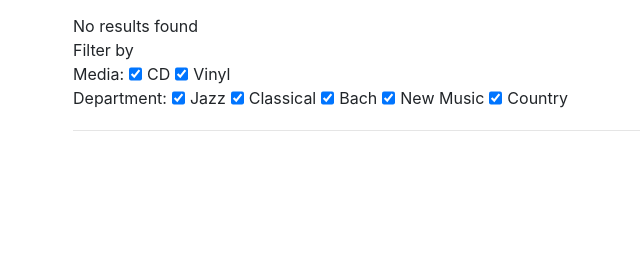
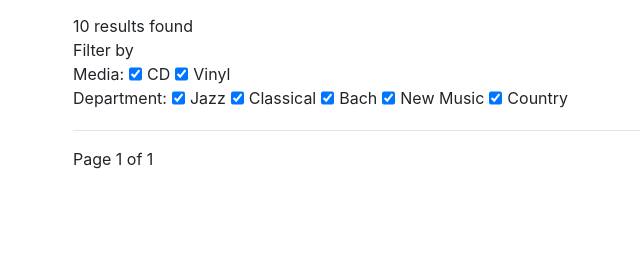
Before and after one commit to jkapilian/wkcr-catalog, a Flask app: template templates/search.html in a window 1280 px wide. Shown: the part 88-356 px from the top of the page, without its empty margins (12-652 px from the left). Run offline with Flask 2, Linux system fonts and the light colour scheme; the template is opened without the code that fills it: most values are stand-ins (such as "Sample title", 1, 10 or a date in 2020); some libraries are stand-ins or nearby versions.

Commit message:
Fix search pagination bugs

```diff
--- a/server.py
+++ b/server.py
@@ -197,6 +197,7 @@
 @app.route('/search/<query>')
 def search(query):
    page = request.args.get("page", default=1, type=int)
+   uc = request.args.get("uc", default="")
    global collection
    global client
    queryLower = query.lower()
@@ -274,7 +275,7 @@
    ret = unflatten(results)
    max_page = math.ceil(results["found"]/10)
 
-   return render_template('search.html', query=query, results=ret, version='search', term=term, page=page, max_page = max_page)
+   return render_template('search.html', uc=uc, query=query, len=results["found"], results=ret, version='search', term=term, page=page, max_page = max_page)
 
 @app.route('/view/<id>')
 def view(id):
--- a/static/main.css
+++ b/static/main.css
@@ -60,3 +60,7 @@
 	display: block;
 	margin: 0 auto;
 }
+
+.pag-button {
+	padding-right: 10px;
+}
--- a/static/results.js
+++ b/static/results.js
@@ -1,9 +1,12 @@
 $(document).ready(function() {
 	console.log(results);
+	checkLinks();
+	fixLinks();
 	listResults();
 
 	$("input").click(function() {
 		filters[this.id] = this.checked;
+		fixLinks();
 		listResults();
 	});
 });
@@ -28,6 +31,30 @@
 	"CD": "cd",
 	"Vinyl": "vinyl",
 	"Uncategorized": "uncategorized"
+}
+
+function checkLinks() {
+	let uc_arr = uc.split(',');
+	for (field of uc_arr) {
+		if (field != "") {
+			filters[field] = false;
+			$(`#${field}`).attr("checked", false);
+		}
+
+	}
+}
+
+function fixLinks() {
+	let str = "";
+	for (label in filters) {
+		if (filters[label] == false) {
+			str += label;
+			str += ",";
+		}
+	}
+	console.log(page)
+	$("#prev-button").attr("href", `?page=${page-1}&uc=${str}`);
+	$("#next-button").attr("href", `?page=${page+1}&uc=${str}`);
 }
 
 function listResults() {
@@ -101,10 +128,6 @@
 		}
 	}
 
-	$("#num-results").html(
-		`${count === 0 ? 'No' : count} result${count === 1 ? '' : 's'} found`
-	);
-
 	let regex = new RegExp(term, "i");
 	$(".info").each(function(_, element) {
 		$(element).html($(element).html().replace(regex, "<span class='bold'>$&</span>"))
--- a/templates/search.html
+++ b/templates/search.html
@@ -2,7 +2,7 @@
 
 {% block content %}
 
-<script>let results = {{results|tojson}}; let term="{{term}}"</script>
+<script>let results = {{results|tojson}}; let term="{{term}}"; let page = {{page}}; let uc = "{{uc}}";</script>
 <script src="{{url_for('static', filename='results.js')}}"></script>
 
 <div class="row title">
@@ -20,12 +20,12 @@
 <div class="col-md-12">
 
     <div class="row" id="num-results">
-        {% if results|length == 0 %}
+        {% if len == 0 %}
             No results found
-        {% elif results|length == 1 %}
+        {% elif len == 1 %}
             1 result found
         {% else %}
-            {{results|length}} results found
+            {{len}} results found
         {% endif %}
     </div>
 
@@ -52,12 +52,22 @@
 
 <div id="results"></div>
 
+
 <div id="pagination">
     {% if page > 1 %}
-        <a href="?page={{page - 1}}">prev</a>
+        <span class="pag-button">
+            <a id="prev-button" href="?page={{page - 1}}">prev</a>
+        </span>
     {% endif %}
+
+    <span class="pag-button">
+        Page {{page}} of {{max_page}}
+    </span>
+
     {% if page < max_page %}
-        <a href="?page={{page + 1}}">next</a>
+        <span class="pag-button">
+            <a id="next-button" href="?page={{page + 1}}">next</a>
+        </span>
     {% endif %}
 </div>
 
```
